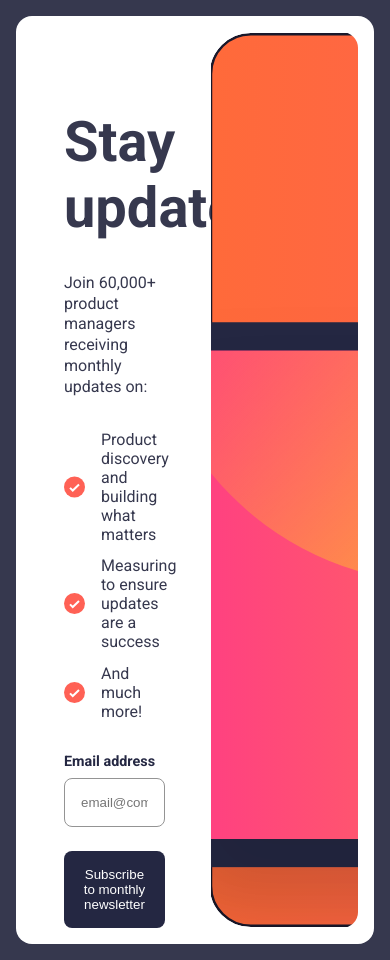
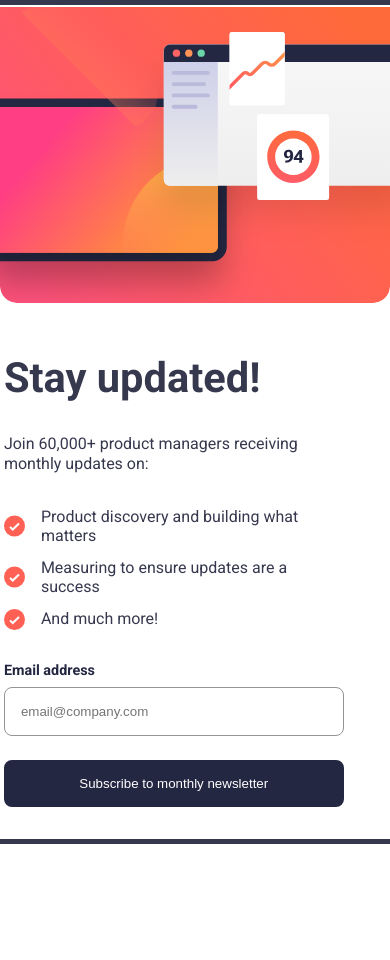
Before and after one commit to Binh05/newsletter-sign-up-with-success-message, a plain HTML site: page index.html in a window 390 px wide. After the commit the page ends 844 px from the top, so only its background shows below. Drawn offline with Linux system fonts and the light colour scheme.

Commit message:
update reponsive

```diff
--- a/index.html
+++ b/index.html
@@ -48,7 +48,7 @@
     </div>
     <div class="content-right">
       <picture>
-        <source srcset="./assets/images/illustration-sign-up-mobile.svg" media="(max-width: 376px)">
+        <source srcset="./assets/images/illustration-sign-up-mobile.svg" media="(max-width: 580px)">
         <source srcset="/assets/images/illustration-sign-up-tablet.svg" media="(max-width: 769px)">
         <img src="./assets/images/illustration-sign-up-desktop.svg" alt="illustration sign up">
       </picture>
--- a/style.css
+++ b/style.css
@@ -46,7 +46,7 @@
 }
 
 .content-left {
-    padding: 4.8rem 2.9rem 0 2rem;
+    padding: 4.8rem 2.9rem 0 min(2rem, 1%);
 }
 
 .content-left h1 {
@@ -107,6 +107,7 @@
     background-color: var(--Blue-800);
     color: var(--White);
     cursor: pointer;
+    outline: none;
 }
 
 .hide {
@@ -169,3 +170,55 @@
 .active {
     display: block;
 }
+
+@media (max-width: 500px) {
+    .sign-up-form {
+        grid-template-columns: 1fr;
+        grid-template-rows: 1fr auto;
+        margin: 0;
+        border-radius: 0;
+        padding: 0;
+    }
+
+    .sign-up-form .content-left {
+        order: 1;
+    }
+
+    .sign-up-form .content-right, .sign-up-form .content-right img {
+        margin: 0;
+        border-radius: 0;
+        width: 100%;
+    }
+
+    .content-left button {
+        margin-bottom: 2rem;
+    }
+
+    .content-left h1 {
+        font-size: 2.6rem;
+    }
+
+    .content-left {
+        padding-top: 3rem;
+    }
+
+    .success-container {
+        margin: 0;
+        min-height: 100vh;
+        border-radius: 0;
+        padding: 5rem 1.5rem 1rem 1.5rem;
+    }
+
+    .success-container h1 {
+        font-size: 2.5rem;
+        line-height: 2.5rem;
+    }
+
+    .success-container p {
+        line-height: 1.5rem;
+    }
+
+    .success-container button {
+        margin-top: 30%;
+    }
+}
```
